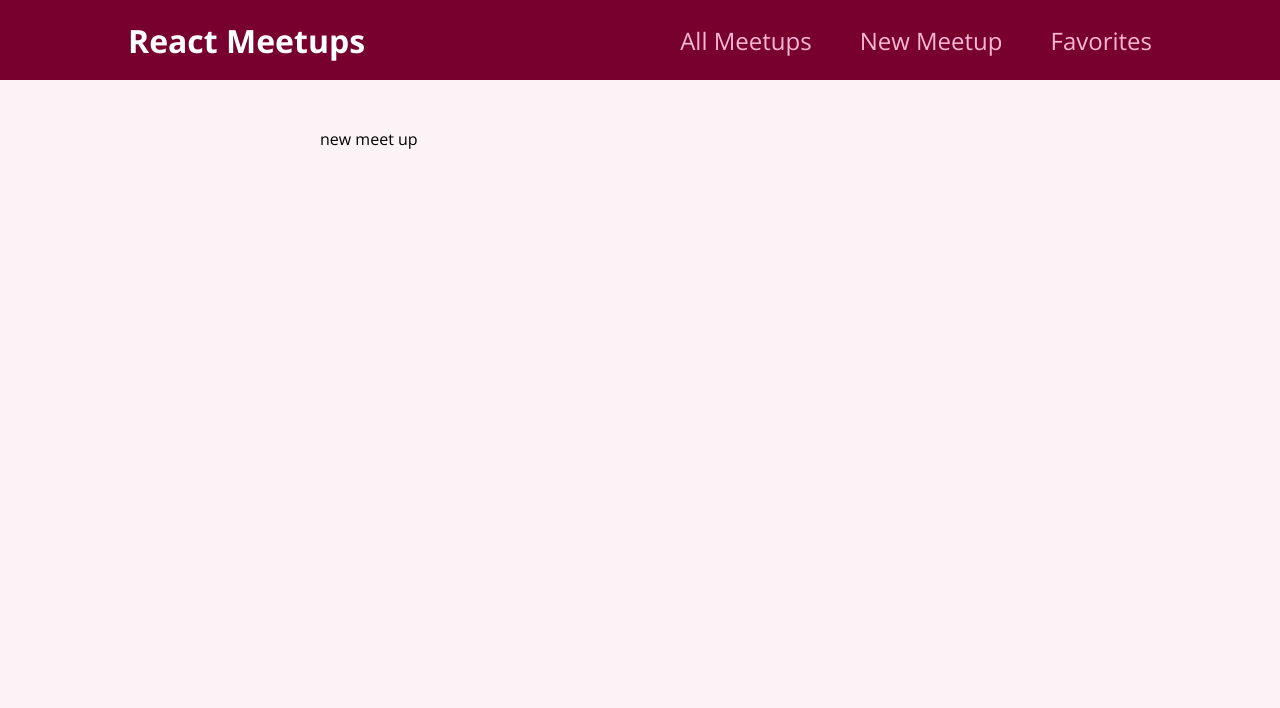
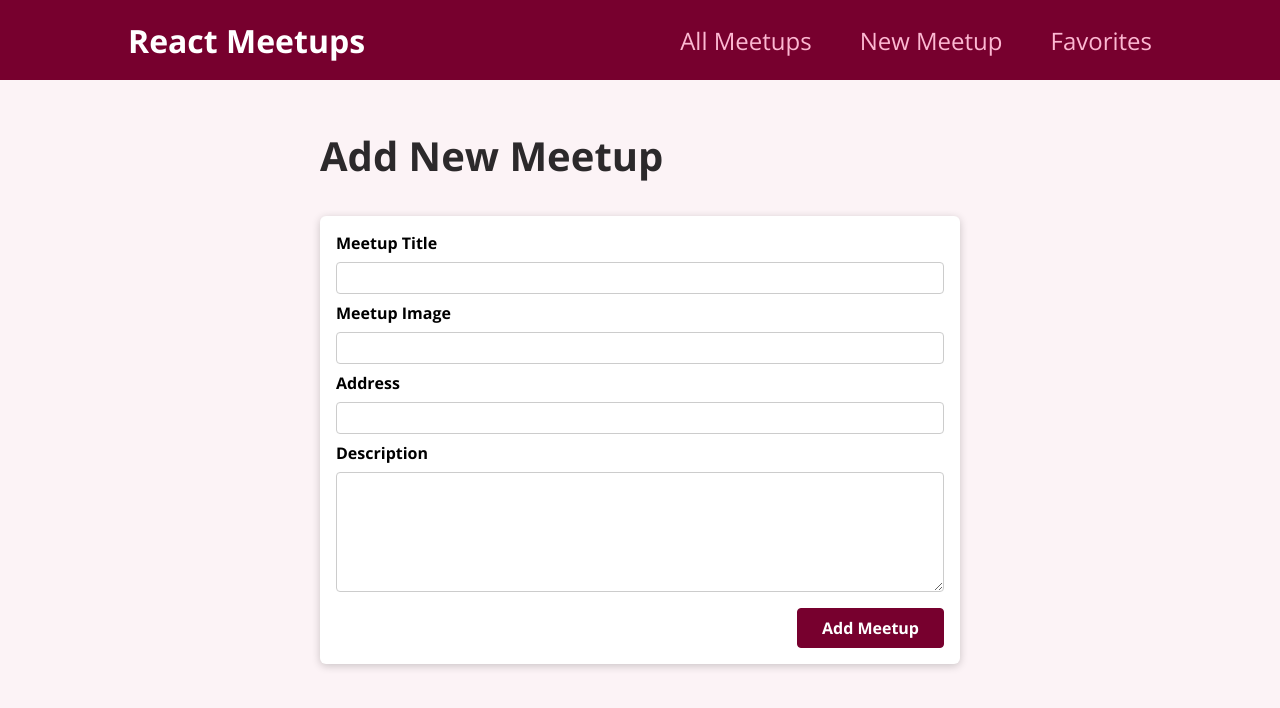
Before and after one commit to FlorianAutricque/nextjs, a React (Create React App) app in the folder 02 React refresher/03-react-route/: page /new-meetup in a window 1280 px wide. Shown: the top 708 px of the page. Built offline with nearby package versions, Linux system fonts and the light colour scheme.

Commit message:
new meetup

```diff
--- /dev/null
+++ b/02 React refresher/03-react-route/src/components/meetups/NewMeetupForm.js
@@ -0,0 +1,32 @@
+import Card from "../ui/Card";
+import styles from "./NewMeetupForm.module.css";
+
+function NewMeetupForm() {
+  return (
+    <Card>
+      <form className={styles.form}>
+        <div className={styles.control}>
+          <label htmlFor="title">Meetup Title</label>
+          <input type="text" required id="title" />
+        </div>
+        <div className={styles.control}>
+          <label htmlFor="image">Meetup Image</label>
+          <input type="url" required id="image" />
+        </div>
+        <div className={styles.control}>
+          <label htmlFor="address">Address</label>
+          <input type="text" required id="address" />
+        </div>
+        <div className={styles.control}>
+          <label htmlFor="description">Description</label>
+          <textarea required id="description" rows="5"></textarea>
+        </div>
+        <div className={styles.actions}>
+          <button>Add Meetup</button>
+        </div>
+      </form>
+    </Card>
+  );
+}
+
+export default NewMeetupForm;
--- /dev/null
+++ b/02 React refresher/03-react-route/src/components/meetups/NewMeetupForm.module.css
@@ -0,0 +1,45 @@
+.form {
+  padding: 1rem;
+}
+
+.control {
+  margin-bottom: 0.5rem;
+}
+
+.control label {
+  display: block;
+  font-weight: bold;
+  margin-bottom: 0.5rem;
+}
+
+.control input,
+.control textarea {
+  display: block;
+  font: inherit;
+  border-radius: 4px;
+  border: 1px solid #ccc;
+  padding: 0.25rem;
+  width: 100%;
+}
+
+.actions {
+  margin-top: 1rem;
+  text-align: right;
+}
+
+.actions button {
+  font: inherit;
+  cursor: pointer;
+  background-color: #77002e;
+  color: white;
+  padding: 0.5rem 1.5rem;
+  border: 1px solid #77002e;
+  border-radius: 4px;
+  font-weight: bold;
+}
+
+.actions button:hover,
+.actions button:active {
+  background-color: #a50e48;
+  border-color: #a50e48;
+}
--- a/02 React refresher/03-react-route/src/pages/NewMeetup.js
+++ b/02 React refresher/03-react-route/src/pages/NewMeetup.js
@@ -1,5 +1,12 @@
+import NewMeetupForm from "../components/meetups/NewMeetupForm";
+
 function NewMeetup() {
-  return <div>new meet up</div>;
+  return (
+    <section>
+      <h1>Add New Meetup</h1>
+      <NewMeetupForm />
+    </section>
+  );
 }
 
 export default NewMeetup;
```
